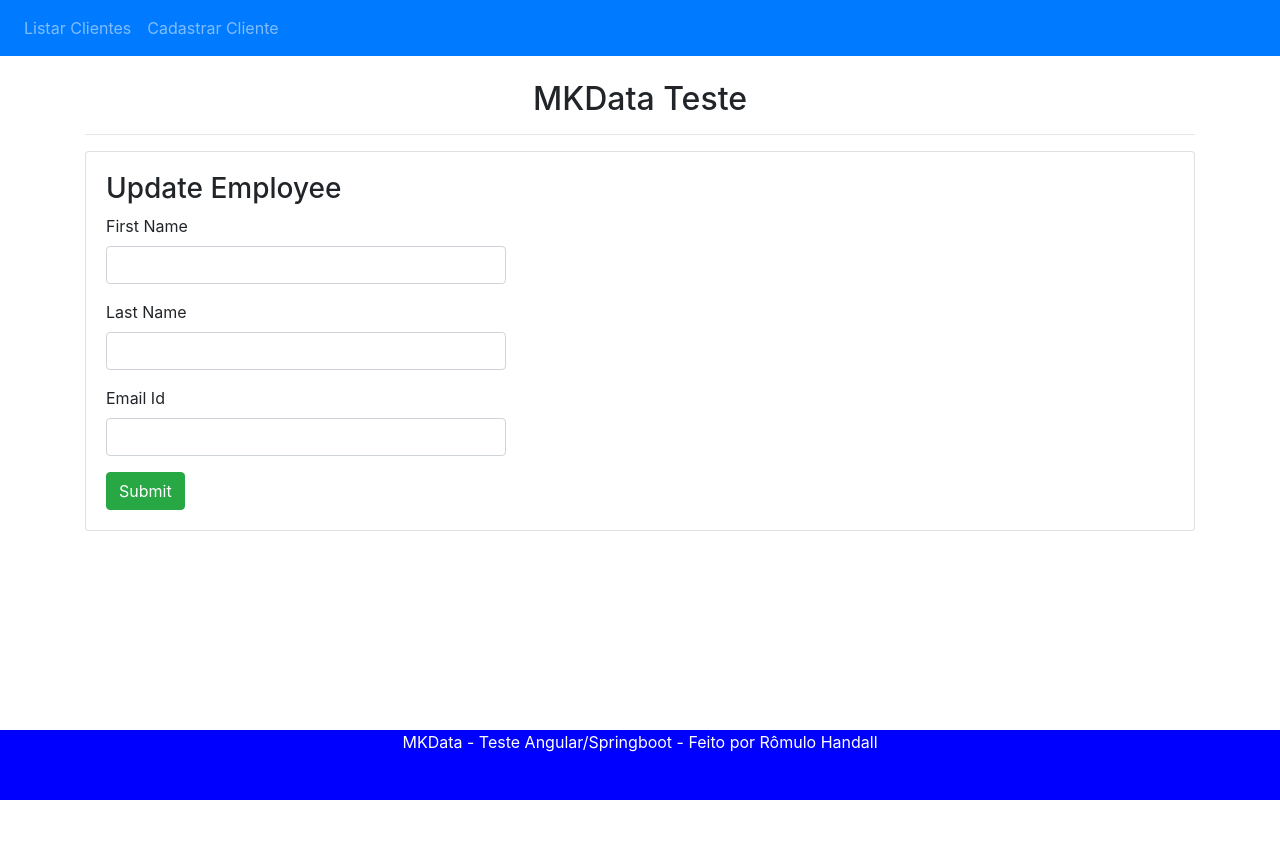
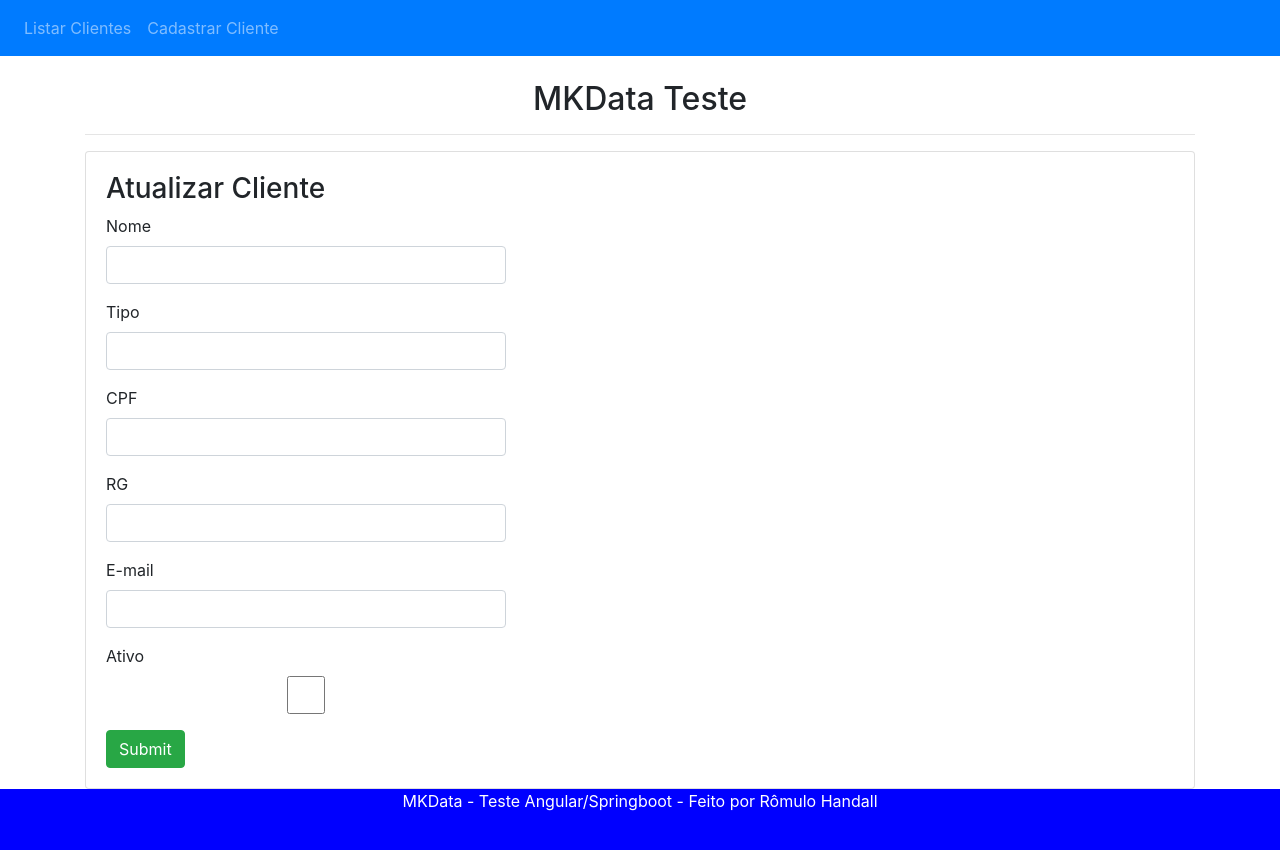
Before and after one commit to romulohandall/MKdata-Teste, an Angular app in the folder mkdata-frontend-angular8/: page /update/1 in a window 1280 px wide. Shown: the top 850 px of the page. Before the commit the page ends 800 px from the top, so only its background shows below. Built offline with nearby package versions, Linux system fonts and the light colour scheme; no server answers.

Commit message:
adicionado formulário de cadastro

```diff
--- a/mkdata-frontend-angular8/src/app/app-routing.module.ts
+++ b/mkdata-frontend-angular8/src/app/app-routing.module.ts
@@ -8,7 +8,7 @@ import { DetalharClienteComponent } from './detalhar-cliente/detalhar-cliente.co
 
 const routes: Routes = [
 
-  { path: '', redirectTo: 'employee', pathMatch: 'full' },
+  { path: '', redirectTo: 'cliente', pathMatch: 'full' },
   { path: 'clientes', component: ListarClienteComponent },
   { path: 'add', component: CriarClienteComponent },
   { path: 'update/:id', component: AtualizarClienteComponent },
--- a/mkdata-frontend-angular8/src/app/app.component.html
+++ b/mkdata-frontend-angular8/src/app/app.component.html
@@ -2,7 +2,7 @@
   <!-- Links -->
   <ul class="navbar-nav">
     <li class="nav-item">
-        <a routerLink="employees" class="nav-link" routerLinkActive="active">Listar Clientes</a>
+        <a routerLink="clientes" class="nav-link" routerLinkActive="active">Listar Clientes</a>
     </li>
     <li class="nav-item">
         <a routerLink="add" class="nav-link" routerLinkActive="active">Cadastrar Cliente</a>
--- a/mkdata-frontend-angular8/src/app/atualizar-cliente/atualizar-cliente.component.html
+++ b/mkdata-frontend-angular8/src/app/atualizar-cliente/atualizar-cliente.component.html
@@ -1,19 +1,35 @@
-<h3>Update Employee</h3>
+<h3>Atualizar Cliente</h3>
 <div style="width: 400px;">
   <form (ngSubmit)="onSubmit()">
+
     <div class="form-group">
-      <label>First Name</label>
-      <input type="text" class="form-control" id="firstName" required [(ngModel)]="cliente.firstName" name="firstName">
+      <label>Nome</label>
+      <input type="text" class="form-control" id="nome" required [(ngModel)]="cliente.nome" name="nome">
     </div>
 
     <div class="form-group">
-      <label>Last Name</label>
-      <input type="text" class="form-control" id="lastName" required [(ngModel)]="cliente.lastName" name="lastName">
+      <label>Tipo</label>
+      <input type="text" class="form-control" id="tipo" required [(ngModel)]="cliente.tipo" name="tipo">
     </div>
 
     <div class="form-group">
-      <label>Email Id</label>
-      <input type="text" class="form-control" id="emailId" required [(ngModel)]="cliente.emailId" name="emailId">
+      <label>CPF</label>
+      <input type="text" class="form-control" id="nuCpf" required [(ngModel)]="cliente.nuCpf" name="nuCpf">
+    </div>
+
+    <div class="form-group">
+      <label>RG</label>
+      <input type="text" class="form-control" id="nuRg" required [(ngModel)]="cliente.nuRg" name="nuRg">
+    </div>
+
+    <div class="form-group">
+      <label>E-mail</label>
+      <input type="text" class="form-control" id="email" required [(ngModel)]="cliente.email" name="email">
+    </div>
+
+    <div class="form-group">
+      <label>Ativo</label>
+      <input type="checkbox"  class="form-control" id="stAtivo"  checked="checked"  required [(ngModel)]="cliente.stAtivo" name="stAtivo">
     </div>
 
     <button type="submit" class="btn btn-success">Submit</button>
--- a/mkdata-frontend-angular8/src/app/atualizar-cliente/atualizar-cliente.component.ts
+++ b/mkdata-frontend-angular8/src/app/atualizar-cliente/atualizar-cliente.component.ts
@@ -4,7 +4,7 @@ import { ActivatedRoute, Router } from '@angular/router';
 import { ClienteService } from '../cliente.service';
 
 @Component({
-  selector: 'app-update-employee',
+  selector: 'app-atualizar-cliente',
   templateUrl: './atualizar-cliente.component.html',
   styleUrls: ['./atualizar-cliente.component.css']
 })
--- a/mkdata-frontend-angular8/src/app/cliente.service.ts
+++ b/mkdata-frontend-angular8/src/app/cliente.service.ts
@@ -6,7 +6,7 @@ import { Observable } from 'rxjs';
   providedIn: 'root'
 })
 export class ClienteService {
-  private baseUrl = 'http://localhost:8080/springboot-crud-rest/api/v1/clientes';
+  private baseUrl = 'http://localhost:8080/mkdata-rest/api/v1/clientes';
 
   constructor(private http: HttpClient) { }
 
--- a/mkdata-frontend-angular8/src/app/criar-cliente/criar-cliente.component.html
+++ b/mkdata-frontend-angular8/src/app/criar-cliente/criar-cliente.component.html
@@ -2,18 +2,32 @@
 <div [hidden]="submitted" style="width: 400px;">
   <form (ngSubmit)="onSubmit()">
     <div class="form-group">
-      <label>First Name</label>
-      <input type="text" class="form-control" id="firstName" required [(ngModel)]="cliente.firstName" name="firstName">
+      <label>Nome</label>
+      <input type="text" class="form-control" id="nome" required [(ngModel)]="cliente.nome" name="nome">
     </div>
 
     <div class="form-group">
-      <label>Last Name</label>
-      <input type="text" class="form-control" id="lastName" required [(ngModel)]="cliente.lastName" name="lastName">
+      <label>Tipo</label>
+      <input type="text" class="form-control" id="tipo" required [(ngModel)]="cliente.tipo" name="tipo">
+    </div>
+
+    <div class="form-group">
+      <label>CPF</label>
+      <input type="text" class="form-control" id="nuCpf" required [(ngModel)]="cliente.nuCpf" name="nuCpf">
+    </div>
+
+    <div class="form-group">
+      <label>RG</label>
+      <input type="text" class="form-control" id="nuRg" required [(ngModel)]="cliente.nuRg" name="nuRg">
     </div>
 
     <div class="form-group">
       <label>E-mail</label>
-      <input type="text" class="form-control" id="emailId" required [(ngModel)]="cliente.emailId" name="emailId">
+      <input type="text" class="form-control" id="email" required [(ngModel)]="cliente.email" name="email">
+    </div>
+
+    <div class="form-group">
+      <input type="checkbox" id="stAtivo"  checked="checked"  required [(ngModel)]="cliente.stAtivo" name="stAtivo">&nbsp;Ativo<br>
     </div>
 
     <button type="submit" class="btn btn-success">Salvar</button>
@@ -22,5 +36,5 @@
 
 <div [hidden]="!submitted">
   <h4>Dados enviados com sucesso!</h4>
-  <!-- <button class="btn btn-success" (click)="newEmployee()">Add</button> -->
+  <!-- <button class="btn btn-success" (click)="novoCliente()">Add</button> -->
 </div>
--- a/mkdata-frontend-angular8/src/app/criar-cliente/criar-cliente.component.ts
+++ b/mkdata-frontend-angular8/src/app/criar-cliente/criar-cliente.component.ts
@@ -19,7 +19,7 @@ export class CriarClienteComponent implements OnInit {
   ngOnInit() {
   }
 
-  newEmployee(): void {
+  novoCliente(): void {
     this.submitted = false;
     this.cliente = new Cliente();
   }
--- a/mkdata-frontend-angular8/src/app/detalhar-cliente/detalhar-cliente.component.html
+++ b/mkdata-frontend-angular8/src/app/detalhar-cliente/detalhar-cliente.component.html
@@ -1,16 +1,29 @@
-<h2>Employee Details</h2>
+<h2>Detalhar Cliente</h2>
 
 <hr/>
 <div *ngIf="cliente">
   <div>
-    <label><b>Nome: </b></label> {{cliente.firstName}}
+    <label><b>Nome: </b></label> {{cliente.nome}}
   </div>
   <div>
-    <label><b>Tipo: </b></label> {{cliente.lastName}}
+    <label><b>Tipo: </b></label> {{cliente.tipo}}
   </div>
   <div>
-    <label><b>Email Id: </b></label> {{cliente.emailId}}
+    <label><b>CPF: </b></label> {{cliente.nuCpf}}
   </div>
+
+  <div>
+    <label><b>RG: </b></label> {{cliente.nuRg}}
+  </div>
+
+  <div>
+    <label><b>E-Mail: </b></label> {{cliente.email}}
+  </div>
+
+  <div>
+    <label><b>Ativo: </b></label> {{cliente.stAtivo}}
+  </div>
+
 </div>
 
 <br>
--- a/mkdata-frontend-angular8/src/app/listar-cliente/listar-cliente.component.html
+++ b/mkdata-frontend-angular8/src/app/listar-cliente/listar-cliente.component.html
@@ -3,20 +3,26 @@
       <h2>Listar Clientes</h2>
     </div>
     <div class="panel-body">
-      <table class="table table-striped">
+      <table class="text-md-left ">
         <thead>
           <tr>
             <th>Nome</th>
             <th>Tipo</th>
+            <th>CPF</th>
+            <th>RG</th>
             <th>Email</th>
+            <th>Ativo</th>
             <th>Ações</th>
           </tr>
         </thead>
         <tbody>
           <tr *ngFor="let cliente of clientes | async">
-            <td>{{cliente.firstName}}</td>
-            <td>{{cliente.lastName}}</td>
-            <td>{{cliente.emailId}}</td>
+            <td>{{cliente.nome}}</td>
+            <td>{{cliente.tipo}}</td>
+            <td>{{cliente.nuCpf}}</td>
+            <td>{{cliente.nuRg}}</td>
+            <td>{{cliente.email}}</td>
+            <td>{{cliente.stAtivo?"sim":"não"}}</td>
             <td><button (click)="apagarCliente(cliente.id)" class="btn btn-danger">Apagar</button>
                 <button (click)="detalharCliente(cliente.id)" class="btn btn-info" style="margin-left: 10px">Detalhar</button>
             </td>
--- a/mkdata-frontend-angular8/src/styles.css
+++ b/mkdata-frontend-angular8/src/styles.css
@@ -3,7 +3,7 @@
 
 
 .footer {
-    position: absolute;
+    position: relative;
     bottom: 0;
     width:100%;
     height: 70px;
```
Also changed, not shown: mkdata-frontend-angular8/src/app/cliente.ts (+13 -4 lines), mkdata-frontend-angular8/src/app/telefone.ts (+2 -10 lines).
